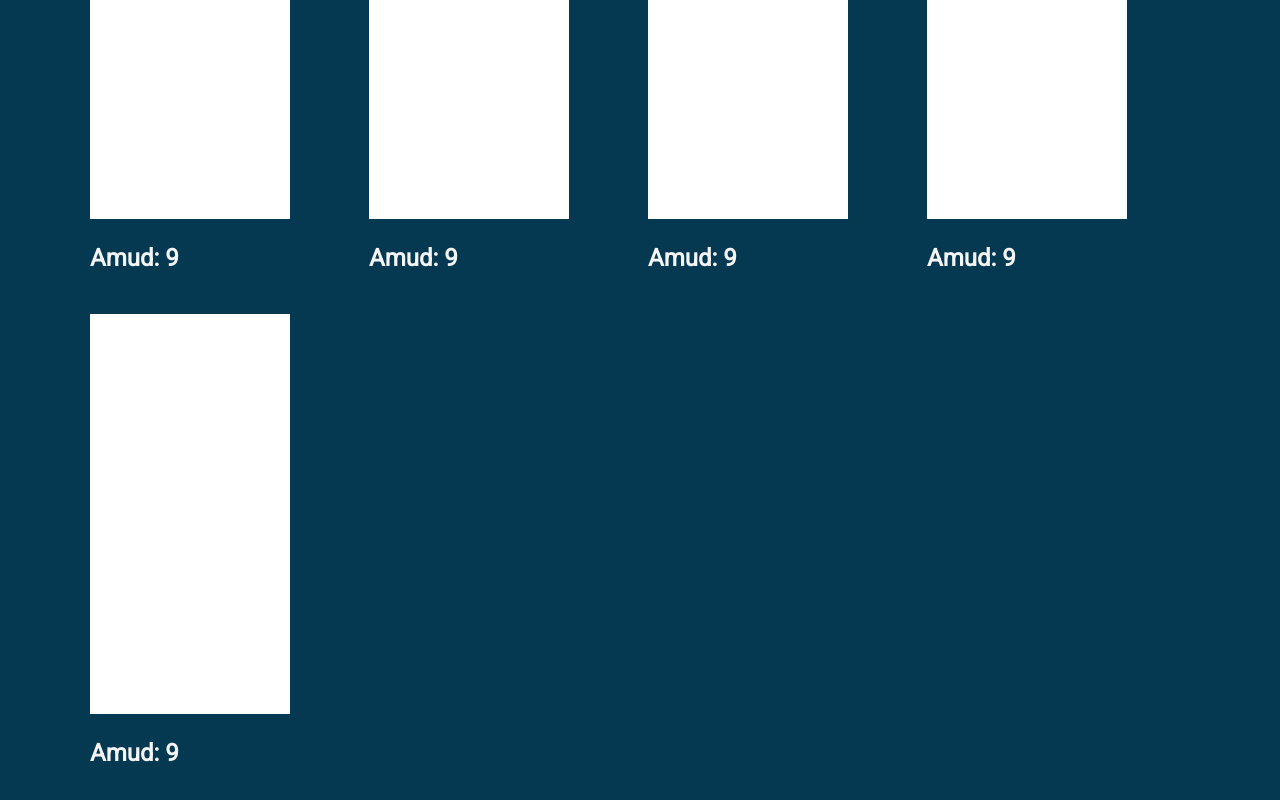
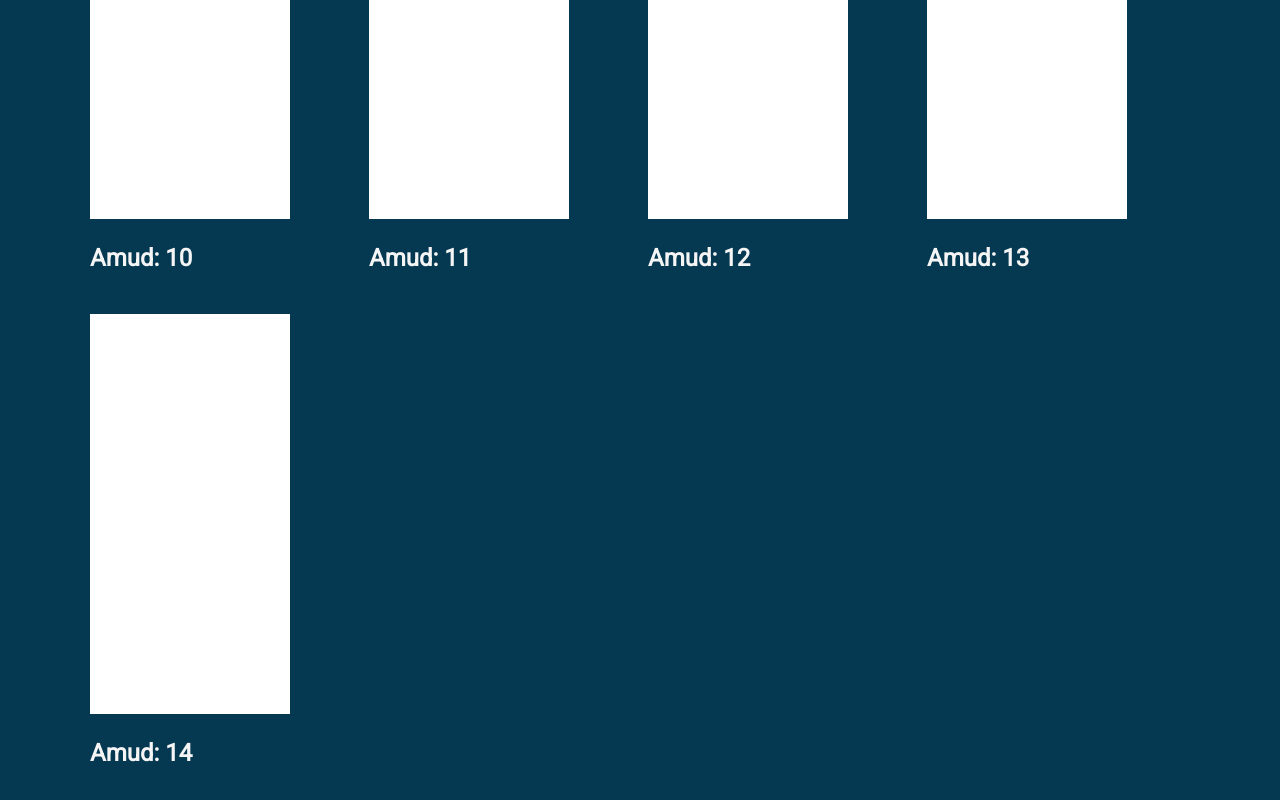
Before and after one commit to naftalib/SeferTorahProgress, a React (Create React App) app: page / in a window 1280 px wide. Shown: the part 1263-2063 px from the top of the page. Built offline with nearby package versions, Linux system fonts and the light colour scheme.

Commit message:
titles new

```diff
--- a/src/data/tiles.js
+++ b/src/data/tiles.js
@@ -43,27 +43,27 @@ const Titles = [
     },
      {
         id:9,
-        title: 'Amud: 9',
+        title: 'Amud: 10',
         status: 'pending',
     },
     {
        id:10,
-       title: 'Amud: 9',
+       title: 'Amud: 11',
        status: 'pending',
    },
    {
       id:11,
-      title: 'Amud: 9',
+      title: 'Amud: 12',
       status: 'pending',
   },
    {
       id:12,
-      title: 'Amud: 9',
+      title: 'Amud: 13',
       status: 'pending',
   },
    {
       id:13,
-      title: 'Amud: 9',
+      title: 'Amud: 14',
       status: 'pending',
   }
 ]
```
